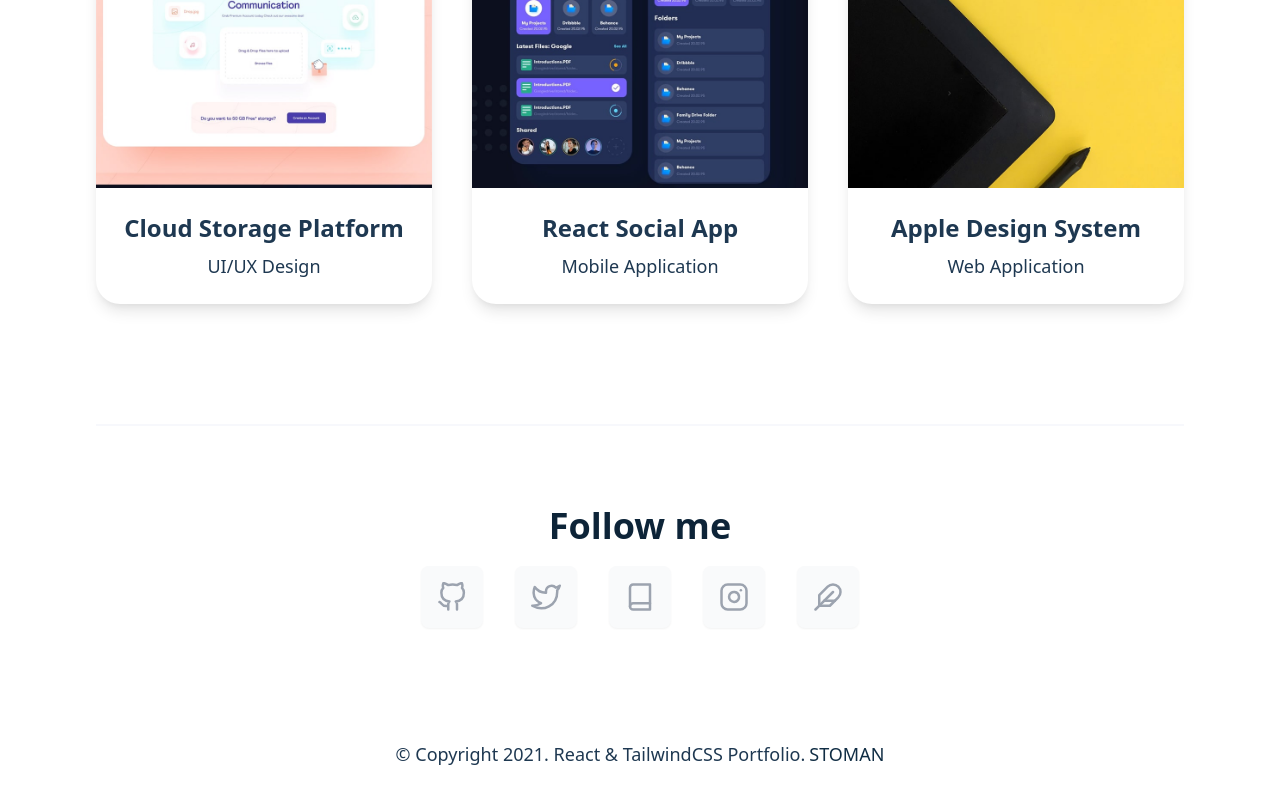
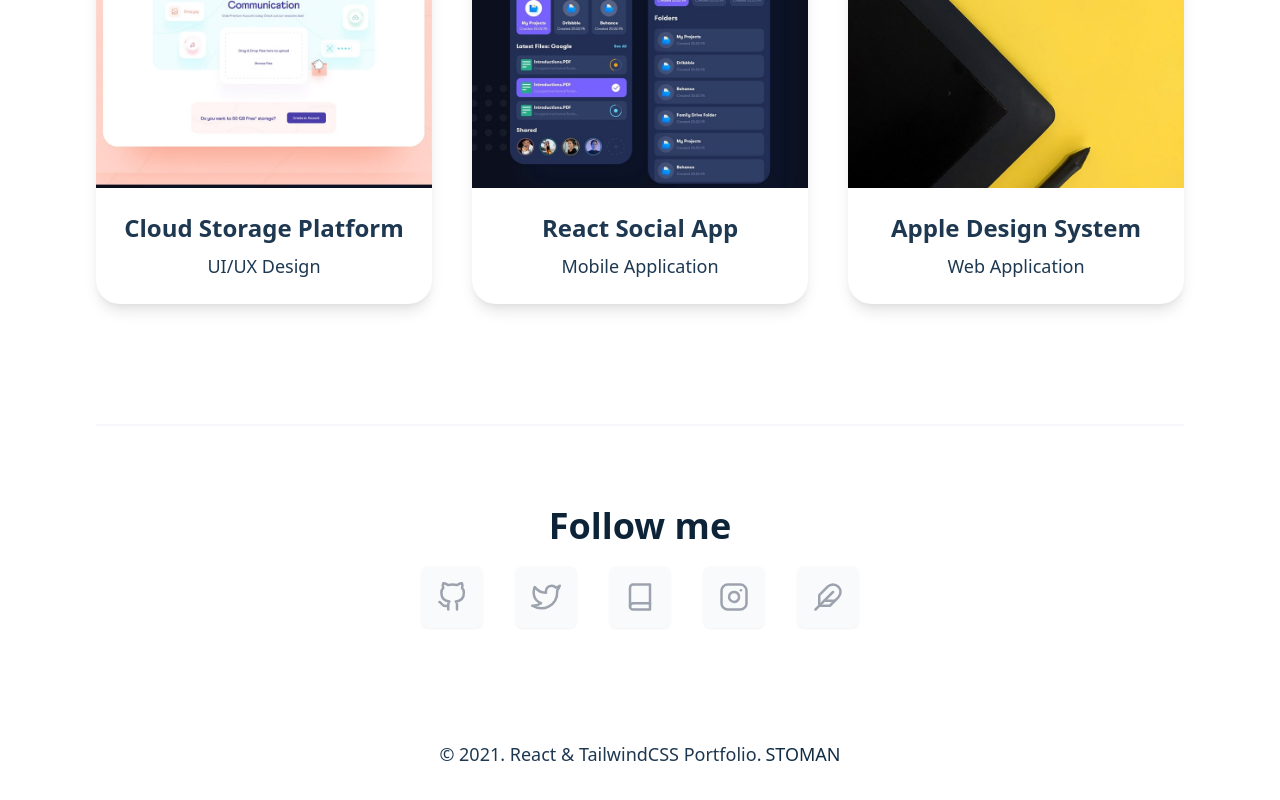
Before and after one commit to phoenix979797/portfolio, a React (Create React App) app: page / in a window 1280 px wide. Shown: the part 1680-2480 px from the top of the page. Built offline with nearby package versions, Linux system fonts and the light colour scheme.

Commit message:
Minor typos fixed

```diff
--- a/src/components/AppFooter.js
+++ b/src/components/AppFooter.js
@@ -64,9 +64,8 @@ const AppFooter = () => {
 				{/* Footer copyright start */}
 				<div className="flex justify-center items-center text-center">
 					<div className="text-lg text-ternary-dark dark:text-ternary-light">
-						&copy;{' '}
 						<Link to="https://github.com/NangialaiStoman/react-tailwindcss-portfolio">
-							Copyright 2021. React & TailwindCSS Portfolio
+							&copy; 2021. React & TailwindCSS Portfolio
 						</Link>
 						.
 						<Link
--- a/src/utils/SingleProjectData.js
+++ b/src/utils/SingleProjectData.js
@@ -133,7 +133,7 @@ export const ProjectInfo = {
 			url: 'https://www.youtube.com/c/StomanStudio',
 		},
 		{
-			id: 5,
+			id: 6,
 			name: 'Dribbble',
 			icon: <FiDribbble />,
 			url: 'https://www.dribbble.com/',
```
